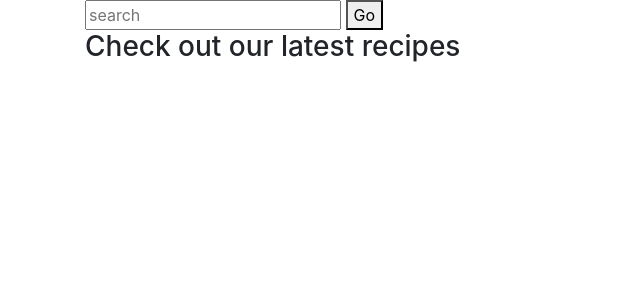
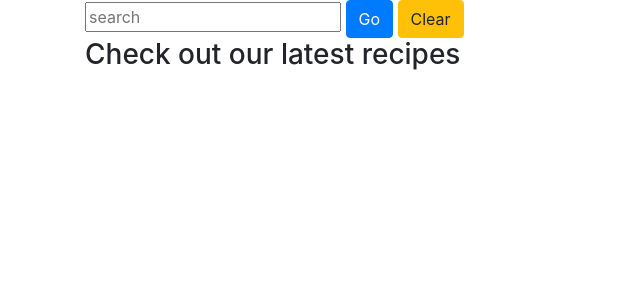
Before and after one commit to Matte-gtr/all_the_recipes, a Flask app: page / in a window 1280 px wide. Shown: the part 56-356 px from the top of the page, without its empty margins (0-640 px from the left). Run offline with Flask 2, Linux system fonts and the light colour scheme; data that the repository does not hold is empty; some libraries are stand-ins or nearby versions.

Commit message:
add button on search function to clear results

```diff
--- a/templates/home_page.html
+++ b/templates/home_page.html
@@ -2,7 +2,8 @@
     {% block content %}
         <form action="{{ url_for('text_search') }}" method="POST">
             <input type="text" name="search" id="search" placeholder="search" />
-            <button type="submit">Go</button>
+            <button type="submit" class="btn btn-primary">Go</button>
+            <a href="{{ url_for('home_page') }}" class="btn btn-warning">Clear</a>
         </form>
         <h3>{{ header }}</h3>
         {% if recipes|length > 0 %}
```
